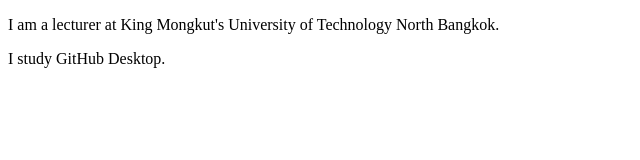
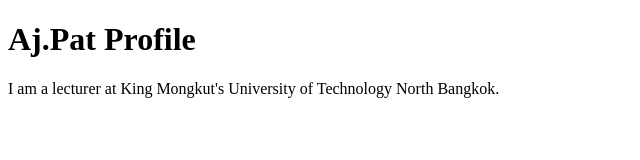
Before and after one commit to Noppanut01/github-desktop-project, a plain HTML site: page index.html in a window 1280 px wide. Shown: the whole page, without its empty margins (0-640 px from the left). Drawn offline with Linux system fonts and the light colour scheme.

Commit message:
Revert "Add some text"
This reverts commit ae08e4a816a96edb4315abc4510c257a9ed14f7e.

```diff
--- a/index.html
+++ b/index.html
@@ -8,8 +8,8 @@
 </head>
 
 <body>
+    <h1>Aj.Pat Profile</h1>
     <p>I am a lecturer at King Mongkut's University of Technology North Bangkok.</p>
-    <p>I study GitHub Desktop.</p>
 </body>
 
 </html>
```
